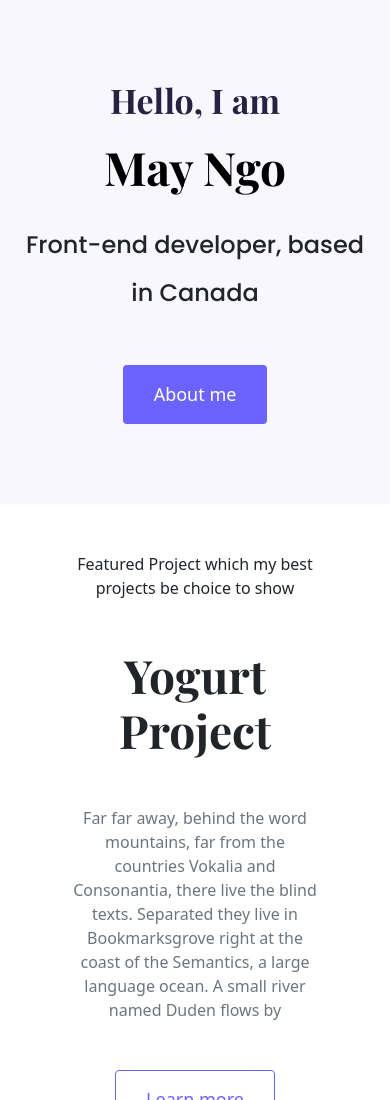
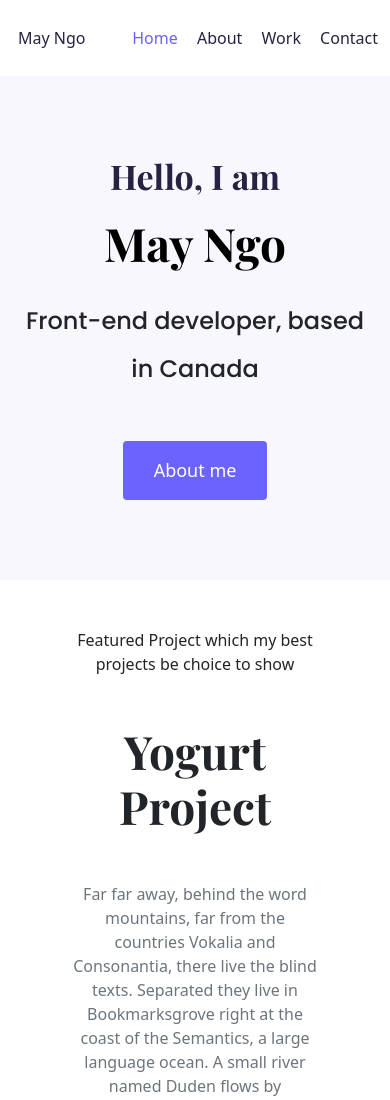
Before and after one commit to mmnngo/responsive-portfolio-project, a plain HTML site: page index.html in a window 390 px wide. Shown: the top 1100 px of the page. Drawn offline with nearby package versions, Linux system fonts and the light colour scheme.

Commit message:
built responsive navigation bar

```diff
--- a/index.html
+++ b/index.html
@@ -24,6 +24,25 @@
     <link rel="stylesheet" href="src/styles.css" />
   </head>
   <body>
+    <div class="container">
+      <nav class="d-flex justify-content-between">
+        <p><a href="/index.html">May Ngo</a></p>
+        <ul>
+          <li class="active">
+            <a href="/index.html">Home</a>
+          </li>
+          <li>
+            <a href="/about.html">About</a>
+          </li>
+          <li>
+            <a href="/work.html">Work</a>
+          </li>
+          <li>
+            <a href="/contact.html">Contact</a>
+          </li>
+        </ul>
+      </nav>
+    </div>
     <div class="homepage-intro">
       <h2>Hello, I am</h2>
       <h1>May Ngo</h1>
--- a/src/styles.css
+++ b/src/styles.css
@@ -35,6 +35,33 @@ h3 {
   font-size: 24px;
   font-weight: normal;
   line-height: 2;
+}
+nav {
+  padding: 20px 0;
+}
+
+nav p {
+  display: inline;
+  margin: 6px;
+}
+nav ul {
+  margin: 0;
+  padding: 0;
+}
+nav li {
+  display: inline;
+  list-style: none;
+  line-height: 36px;
+  margin-left: 15px;
+}
+nav li.active a,
+a:hover {
+  color: var(--branding-color);
+}
+nav a {
+  text-decoration: none;
+  color: #272142;
+  transition: all 100ms ease-in-out;
 }
 
 .homepage-intro {
```
